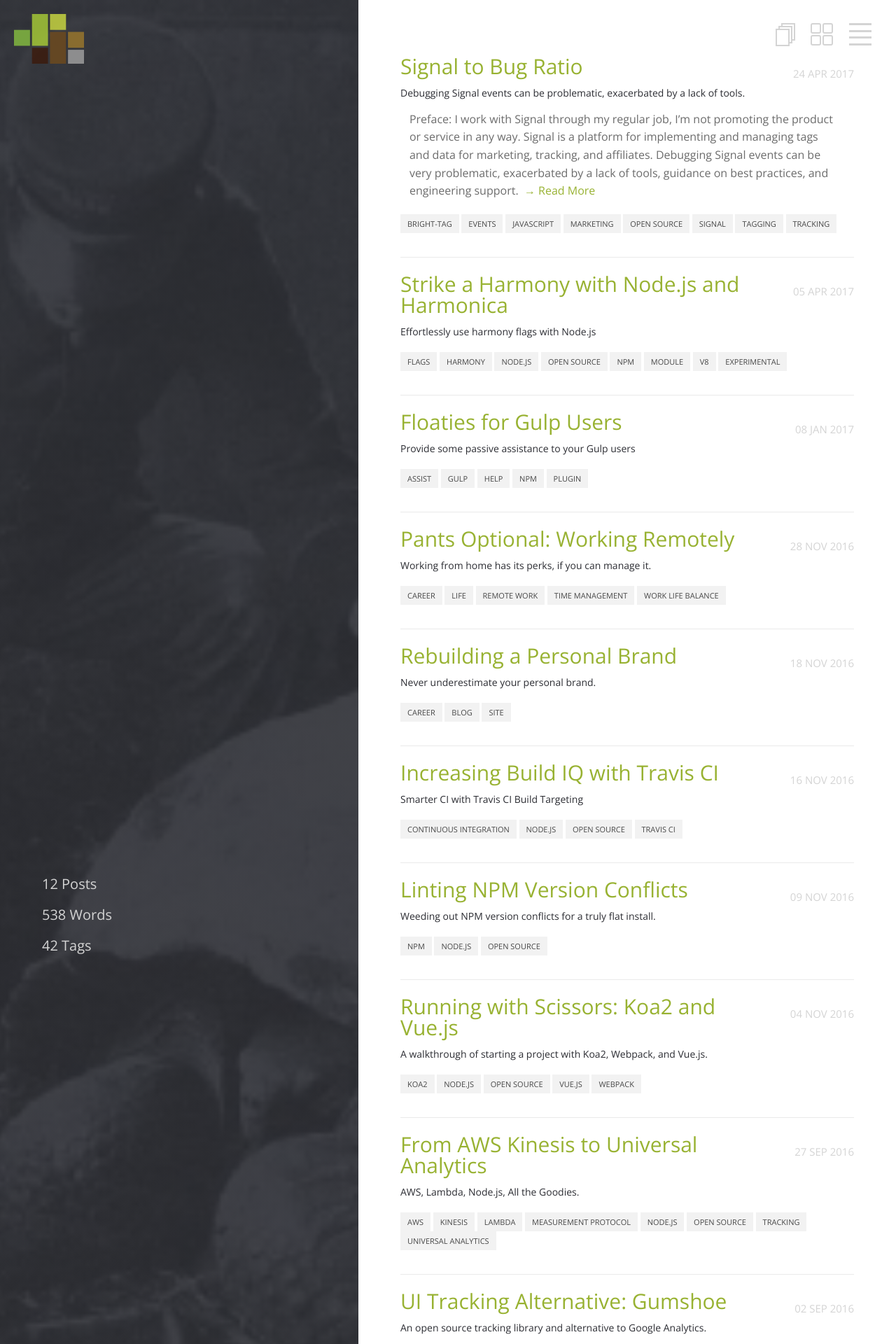
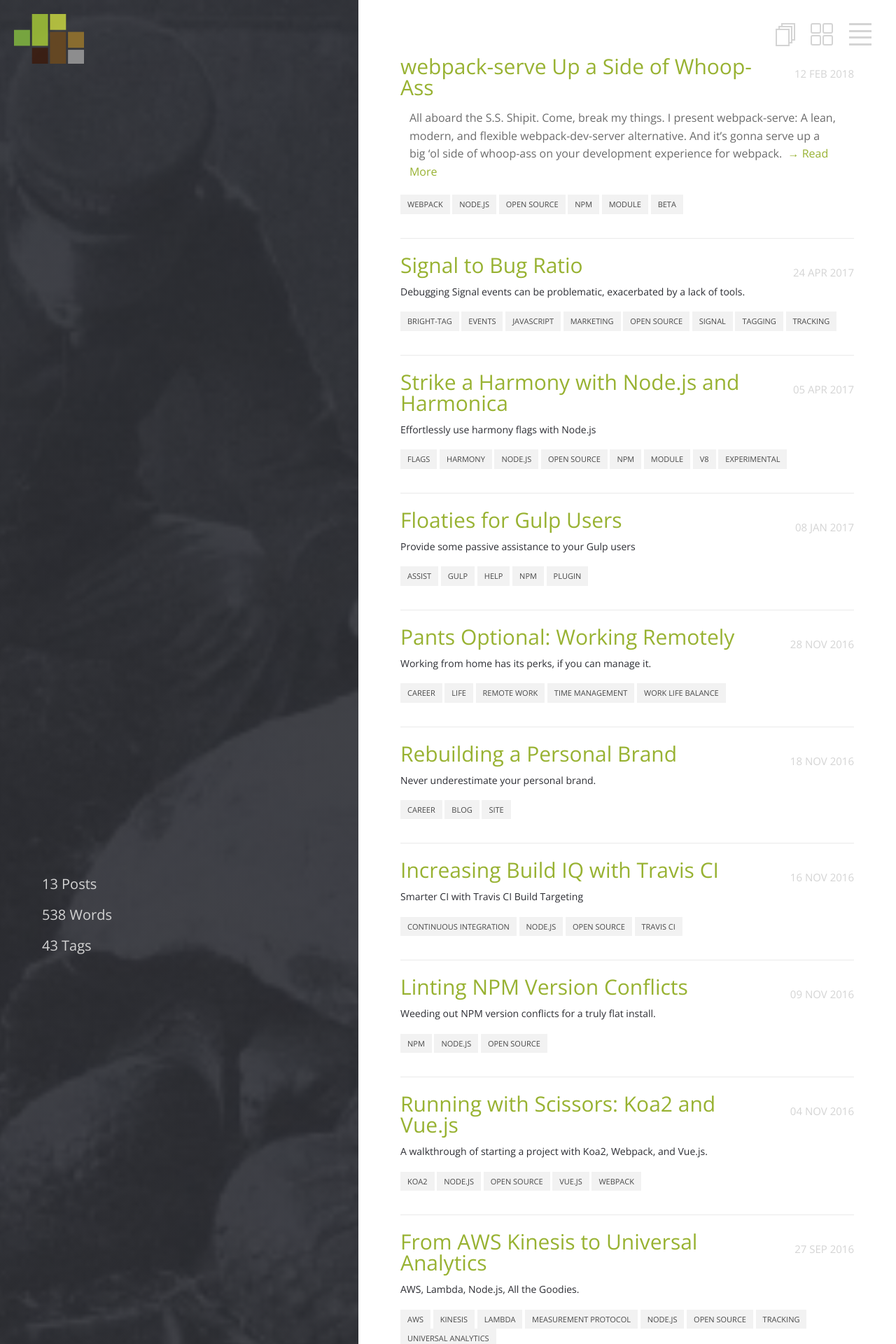
Before and after one commit to shellscape/shellscape.github.io, a Jekyll site: the page built from _pages/posts.html, in a window 1280 px wide. Shown: the top 1920 px of the page at 70% size. Built offline with Jekyll 4.4.1, drawn with Linux system fonts in a browser that asks for light colours; nearby versions of some CDN libraries; some of the changed lines change nothing that is shown.

Commit message:
webpack-serve post

````diff
--- /dev/null
+++ b/_posts/2018-02-12-webpack-serve-up-whoopass.md
@@ -0,0 +1,138 @@
+---
+layout: post
+title:  webpack-serve Up a Side of Whoop-Ass
+date:   2018-02-12
+subject:
+image: /assets/images/posts/webpack-serve.jpg
+image-opacity: 0.7
+background-position: 50% 0
+tag:
+- webpack
+- node.js
+- open source
+- npm
+- module
+- beta
+---
+
+All aboard the S.S. Shipit. Come, break my things. I present
+[`webpack-serve`](https://github.com/webpack-contrib/webpack-serve):
+A lean, modern, and flexible _webpack-dev-server_ alternative. And it's
+gonna serve up a big 'ol side of whoop-ass on your development experience for
+[webpack](https://webpack.js.org).
+
+<!-- more -->
+
+**webpack-serve** is everything that `webpack-dev-server@next` was supposed to be,
+in my mind anyhow. But `webpack-dev-server` (_WDS_) had one thing holding it up
+that was always seen as a negative: over the years so many features were packed
+into it, that it became a bit of a pill to maintain. Coupled with the inability
+to embrace modern features, due in part to users with extreme legacy needs,
+`webpack-dev-server` is essentially stuck where it is.
+
+A new approach flips the script in a number of ways...
+
+_Don't care about the backstory and just want the goods? Skip to
+[The New Hotness](#the-new-hotness)._
+
+### Koa
+
+Gone is `express` and the unneeded complexity and heft of the module _in this
+context_. It was convenient, but lighter-weight alternatives weren't available
+when _WDS_ was conceived. `webpack-serve` makes use of [Koa](http://koajs.com/)
+and all of it's bare-bones, greased lightning speed glory.
+
+To make things easy while working with Koa, `webpack-serve` uses
+[koa-webpack](https://github.com/webpack-contrib/webpack-hot-client) under the
+hood, which handles wiring up `webpack-dev-middleware` and a new horse in the
+race; [`webpack-hot-client`](#webpack-hot-client).
+
+### API-First Design
+
+One of the long-standing gripes about `WDS` was the fact that the API and the
+CLI have never (maybe at one time?) been aligned. There are features that only
+work on the CLI, options only supported by the CLI, and vise-versa. Not so with
+`webpack-serve`. The CLI acts as a CLI should - as a gateway to the API.
+Naturally there are some limitations as to what can be passed as an option via
+the CLI, but there is alignment out of the gate none the less.
+
+### webpack-hot-client
+
+[`webpack-hot-client`](https://github.com/webpack-contrib/webpack-hot-client)
+was explicitly written for `webpack-serve` with the intention of ditching the
+old _Hot Module Replacement_ client scripts contained within `webpack` proper to
+make use of modern features in modern browsers. Namely `WebSocket`. That does
+mean that there are some user [limitations](#those-damn-gotchas), but more on that later.
+
+Using this module also means we get some automatic sugar. `hot-client` injects
+the necessary client scripts _and_ webpack plugins required to enable _HMR_. One
+less thing the user has to handle.
+
+### Add Ons
+
+I mentioned earlier on that `WDS` was a kitchen sink approach.
+Add-ons seeks to balance the force as the opposite. It's lean by nature and will
+only ever contain the most common, most sought after features in a development
+server. _But how you say?_ Teams of monkeys and hamsters painstakingly ran the
+numbers. Educated guesses were made. In the future this may be backed up by
+analytics and real numbers.
+
+And so, add-ons. The idea of an add-on for this server allows the user complete
+control over the middleware, and the order of that middleware, should they so need.
+Things like _compression, bonjour broadcasting, history api fallback, and request
+proxying_ have no business as a core feature. Instead, the user can easily add
+features to their server. Have a look at
+[some example add-ons](https://github.com/webpack-contrib/webpack-serve/tree/master/docs/addons)
+which duplicate many of the features found in `WDS` that are omitted from
+`webpack-serve`.
+
+## The New Hotness
+
+Using `webpack-serve` is easier than taking down that first huge Tolberone you
+bought when you were a kid because hey a big-ass prism of chocolatey goodness
+was too good to pass up and you can't like just eat half of it right?
+
+#### We Better Install It First
+
+```console
+$ npm install webpack-serve --save-dev
+```
+
+You can also install it globally, though it's not recommended, and will use a
+local install if one exists.
+
+#### CLI
+
+```console
+$ webpack-serve --config configs/webpack.config.js
+```
+
+#### API
+
+```js
+'use strict';
+
+const serve = require('webpack-serve');
+const config = require('./configs/webpack.config.js');
+
+serve({ config });
+```
+
+## Those Damn Gotchas
+
+The tagline for this project, _A lean, modern, and flexible webpack
+development server_, is revealing. We've covered _lean_ and _flexible_ but
+there's that _modern_ bit. The scripts injected into the client webpack bundle(s)
+loaded by the server rely on browser-native `WebSocket`. That means the minimum
+browser requirements are tied to that feature support. This is a hard requirement,
+and naturally will limit the user-base - those with the need to support the afore
+mentioned legacy browsers won't be able to leverage `webpack-serve`.
+
+## Go On, Get You Some
+
+So that's the gist, the long and the short of what this module is and why it
+exists. Install it. Tinker. Break it. Open an
+[Issue](https://github.com/webpack-contrib/webpack-serve/issues), or even better,
+a Pull Request. Make it go bananas.
+
+### Cheers!
--- a/_sass/_base.scss
+++ b/_sass/_base.scss
@@ -236,7 +236,7 @@
   border-radius: 2px;
   font-family: $base-font;
   font-size: 0.9em;
-  padding: 0.1rem 0.2rem;
+  padding: 0.2rem 0.6rem;
 }
 
 main {
````
Also changed, not shown: assets/images/posts/webpack-serve.jpg (added).
